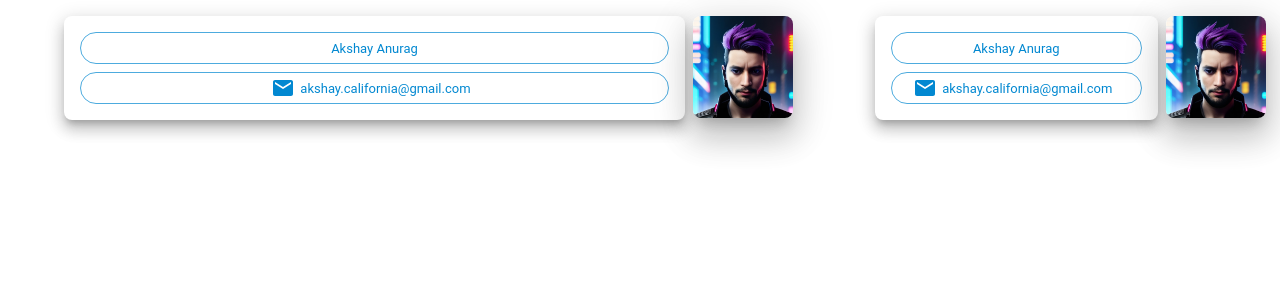
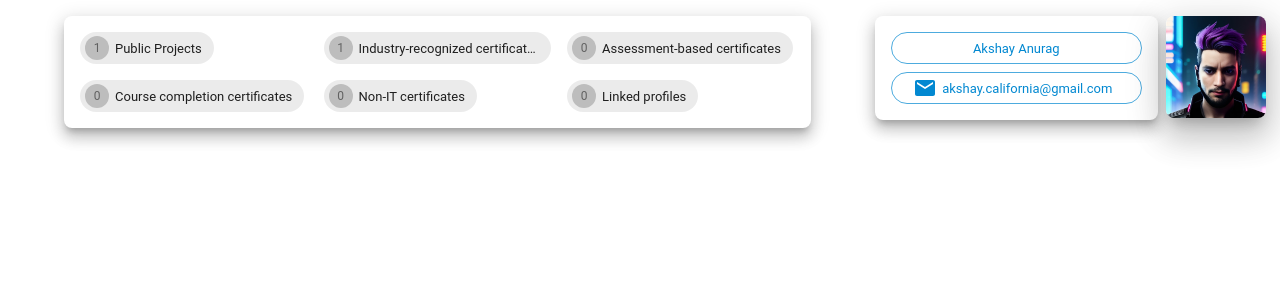
Before and after one commit to AkshayAnurag/uplabdhi, a React app: page / in a window 1280 px wide. Shown: the top 300 px of the page. Built offline with nearby package versions, Linux system fonts and the light colour scheme.

Commit message:
Add initial draft of Uplabdhi Summary component

```diff
--- a/src/components/uplabdhiSummary.js
+++ b/src/components/uplabdhiSummary.js
@@ -1,40 +1,106 @@
 import React from "react";
+import { useSelector } from "react-redux";
 import Avatar from '@mui/material/Avatar';
+import Box from '@mui/material/Box';
 import Chip from '@mui/material/Chip';
 import Grid from '@mui/material/Grid';
-import MailIcon from '@mui/icons-material/Mail';
-import Stack from '@mui/material/Stack';
-import ProfileImage from '../images/avatar.jpg';
 
 const UplabdhiSummary = () => {
+    const { content } = useSelector((state) => state.data);
+
+    const getTotalPublicProjects = () => {
+        return content.filter(
+            accomplishment => accomplishment.type === "project"
+        ).length
+    }
+
+    const getTotalIndustryCertificates = () => {
+        return content.filter(
+            accomplishment => accomplishment.type === "industry_certification"
+        ).length
+    }
+
+    const getTotalAssessmentCertificates = () => {
+        return content.filter(
+            accomplishment => accomplishment.type === "assessment_based_certification"
+        ).length
+    }
+
+    const getTotalCompletionCertificates= () => {
+        return content.filter(
+            accomplishment => accomplishment.type === "completion_certification"
+        ).length
+    }
+
+    const getTotalNonITCertificates = () => {
+        return content.filter(
+            accomplishment => accomplishment.type === "non_it_certification"
+        ).length
+    }
+
+    const getTotalLinkedProfiles = () => {
+        return content.filter(
+            accomplishment => accomplishment.type === "linked_profile"
+        ).length
+    }
+
+    const accomplishmentCounts = {
+        "Public Projects": {
+            count: getTotalPublicProjects(),
+            isClickable: true,
+            href: "/projects/all"
+        },
+        "Industry-recognized certificates": {
+            count: getTotalIndustryCertificates(),
+            isClickable: true,
+            href: "/certificates/industry/all"
+        },
+        "Assessment-based certificates": {
+            count: getTotalAssessmentCertificates(),
+            isClickable: true,
+            href: "/certificates/assessment/all"
+        },
+        "Course completion certificates": {
+            count: getTotalCompletionCertificates(),
+            isClickable: true,
+            href: "/certificates/completion/all"
+        },
+        "Non-IT certificates": {
+            count: getTotalNonITCertificates(),
+            isClickable: true,
+            href: "/certificates/non-it/all"
+        },
+        "Linked profiles": {
+            count: getTotalLinkedProfiles(),
+            isClickable: true,
+            href: "/profiles/all"
+        },
+    }
+
     return (
-        <Grid container spacing={1} columns={{ xs: 4, sm: 8, md: 12 }} direction="row"
-            justifyContent="flex-end"
-            alignItems="stretch">
-            <Grid item xs={2} sm={6} md={10}>
-                <Stack spacing={1} sx={{
+        <Box sx={{
             bgcolor: 'background.paper',
             boxShadow: 10,
             borderRadius: 2,
             p: 2
         }}>
-                    <Chip label="Akshay Anurag" color="info" variant='outlined' />
-                    <Chip label="akshay.california@gmail.com" color="info" icon={<MailIcon color="info" />} variant='outlined' />
-                </Stack>
-            </Grid>
-            <Grid item xs={2} sm={2} md={2}>
-                <Avatar
-                    alt="Akshay Anurag"
-                    src={ProfileImage}
-                    sx={{
-                        width: 100, height: 102,
-                        bgcolor: 'background.paper',
-                        boxShadow: 20,
-                        borderRadius: 2
-                    }}
+            <Grid container spacing={2} columns={{ xs: 4, sm: 8, md: 12 }}>
+                {
+                    Object.entries(accomplishmentCounts).map(
+                        ([accomplishmentName, accomplishmentDetails]) =>
+                            <Grid item xs={2} sm={4} md={4} key={accomplishmentName}>
+                                <Chip
+                                    avatar={<Avatar>{accomplishmentDetails["count"]}</Avatar>}
+                                    label={accomplishmentName}
+                                    clickable={accomplishmentDetails["href"] ? true : false}
+                                    component={accomplishmentDetails["href"] ? "a" :  null}
+                                    href={accomplishmentDetails["href"] ? accomplishmentDetails["href"] :  null}
                                 />
                             </Grid>
+                    )
+                }
             </Grid>
+        </Box>
     );
 }
 
```
Lines whose indentation alone changed are shown as unchanged.
